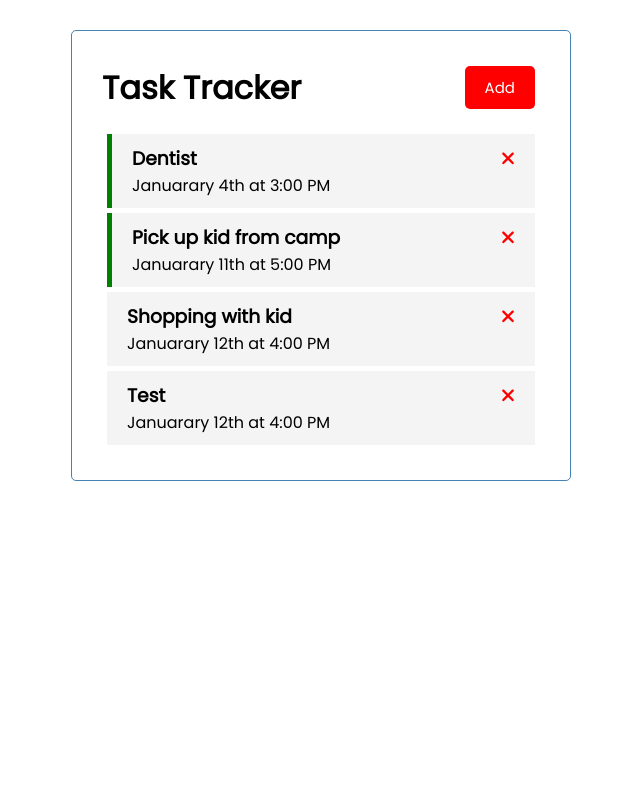
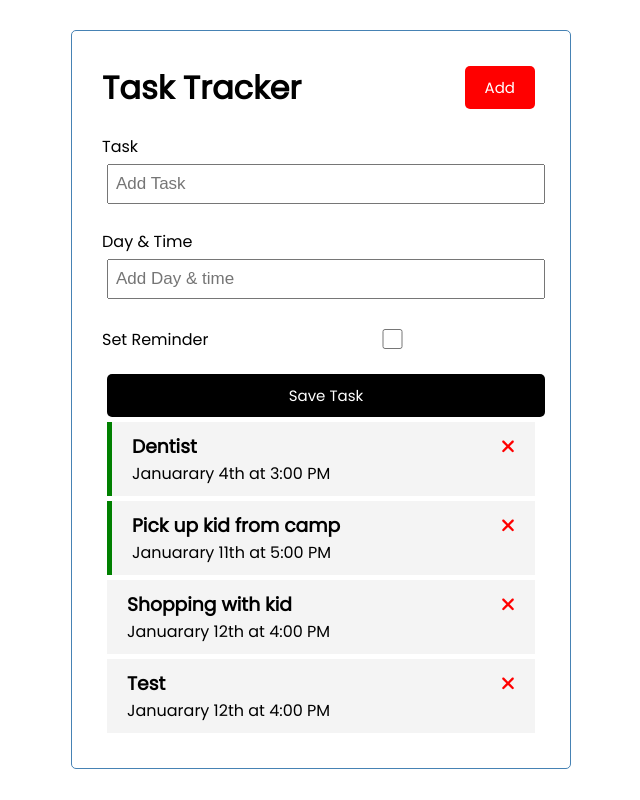
Before and after one commit to AndrewwwA/Angular, an Angular app in the folder SimpleTaskTracker/: page / in a window 1280 px wide. Shown: the whole page, without its empty margins (319-959 px from the left). Built offline with nearby package versions, Linux system fonts and the light colour scheme; data requests are answered from the project's data file.

Commit message:
add task module

```diff
--- a/SimpleTaskTracker/src/app/app.module.ts
+++ b/SimpleTaskTracker/src/app/app.module.ts
@@ -1,6 +1,7 @@
 import { NgModule } from '@angular/core';
 import { BrowserModule } from '@angular/platform-browser';
 import { HttpClientModule } from '@angular/common/http';
+import { FormsModule } from '@angular/forms';
 
 import { AppRoutingModule } from './app-routing.module';
 import { AppComponent } from './app.component';
@@ -9,6 +10,7 @@ import { HeaderComponent } from './components/header/header.component';
 import { TasksComponent } from './components/tasks/tasks.component';
 import { TaskItemComponent } from './components/task-item/task-item.component';
 import { FontAwesomeModule } from '@fortawesome/angular-fontawesome';
+import { AddTaskComponent } from './components/add-task/add-task.component';
 
 @NgModule({
   declarations: [
@@ -17,12 +19,14 @@ import { FontAwesomeModule } from '@fortawesome/angular-fontawesome';
     HeaderComponent,
     TasksComponent,
     TaskItemComponent,
+    AddTaskComponent,
   ],
   imports: [
     BrowserModule,
     AppRoutingModule,
     FontAwesomeModule,
     HttpClientModule,
+    FormsModule,
   ],
   providers: [],
   bootstrap: [AppComponent],
--- /dev/null
+++ b/SimpleTaskTracker/src/app/components/add-task/add-task.component.html
@@ -0,0 +1,15 @@
+<form class="add-form">
+  <div class="form-control">
+    <label for="text">Task</label>
+    <input type="text" name="text" id="text" placeholder="Add Task" />
+  </div>
+  <div class="form-control">
+    <label for="day">Day & Time</label>
+    <input type="text" name="day" id="day" placeholder="Add Day & time" />
+  </div>
+  <div class="form-control form-control-check">
+    <label for="reminder">Set Reminder</label>
+    <input type="checkbox" name="reminder" id="reminder" />
+  </div>
+  <input type="submit" value="Save Task" class="btn btn-block" />
+</form>
--- /dev/null
+++ b/SimpleTaskTracker/src/app/components/add-task/add-task.component.ts
@@ -0,0 +1,12 @@
+import { Component } from '@angular/core';
+
+@Component({
+  selector: 'app-add-task',
+  templateUrl: './add-task.component.html',
+  styleUrls: ['./add-task.component.css'],
+})
+export class AddTaskComponent {
+  text: string = '';
+  day: string = '';
+  reminder: boolean = false;
+}
--- a/SimpleTaskTracker/src/app/components/tasks/tasks.component.html
+++ b/SimpleTaskTracker/src/app/components/tasks/tasks.component.html
@@ -1,3 +1,4 @@
+<app-add-task></app-add-task>
 <app-task-item
   *ngFor="let task of tasks"
   [task]="task"
--- a/SimpleTaskTracker/src/app/services/task.service.ts
+++ b/SimpleTaskTracker/src/app/services/task.service.ts
@@ -22,4 +22,7 @@ export class TaskService {
     const url = `${this.apiUrl}/${task.id}`;
     return this.http.put<Task>(url, task);
   }
+  addTask(task: Task): Observable<Task> {
+    return this.http.post<Task>(this.apiUrl, task);
+  }
 }
```
Also changed, not shown: SimpleTaskTracker/src/app/components/add-task/add-task.component.css (added), 1 other file (tests, documents, lock files or other folders).
